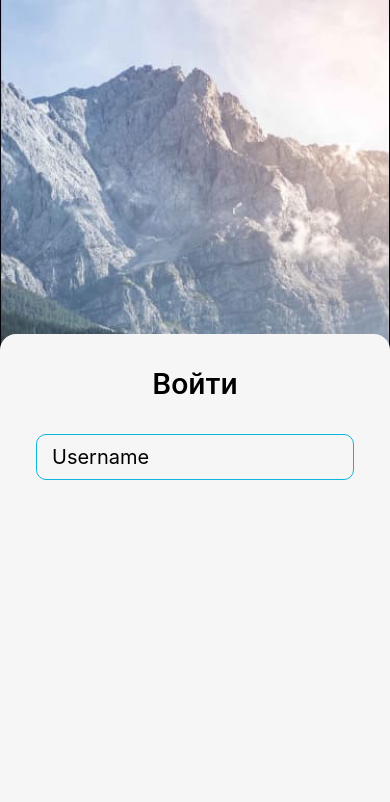
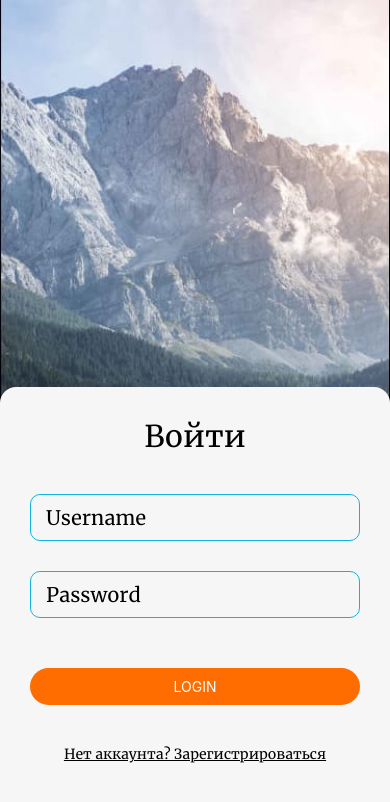
Before and after one commit to Simon507/myFirstProject-ReactNative, a React Native app: screen / in a window 390 px wide. Shown: the top 802 px of the page. Built offline with nearby package versions, Linux system fonts and the light colour scheme.

Commit message:
login Screen

```diff
--- a/App.js
+++ b/App.js
@@ -1,11 +1,71 @@
 // import { StatusBar } from 'expo-status-bar';
-import { StyleSheet, Text, View, ImageBackground } from 'react-native';
+import React, { useState } from 'react';
+
+// import { AppLoading } from 'expo';
+
+import { useCallback } from 'react';
+import { useFonts } from 'expo-font';
+import * as SplashScreen from 'expo-splash-screen';
+// import * as Font from 'expo-font';
+
+import { StyleSheet, Text, View, ImageBackground, Keyboard } from 'react-native';
 import { NavigationContainer } from '@react-navigation/native';
 import LoginScreen from './Screens/LoginScreen';
 
+// const LoadFont = async () => {
+//   await Font.loadAsync({
+//     AlkatraVariableFont: require('./assets/fonts/AlkatraVariableFont.ttf'),
+//   });
+// };
+
+// const loadFonts = async () => {
+//   await Font.loadAsync({
+//     crimsonTextRegular: require('./assets/fonts/crimsoncextregular.ttf'),
+//     crimsonTextBold: require('./assets/fonts/crimsontextbold.ttf'),
+//     get crimsonTextBold() {
+//       return this._crimsonTextBold;
+//     },
+//     set crimsonTextBold(value) {
+//       this._crimsonTextBold = value;
+//     },
+//   });
+// };
+
 export default function App() {
+  const [isReady, setIsReady] = useState(false);
+
+  // if (!fontIsReady) {
+  //   return (
+  //     <AppLoading
+  //       startAsync={LoadFont}
+  //       onFinish={() => {
+  //         setFontIsReady(true);
+  //       }}
+  //       onError={console.warn}
+  //     ></AppLoading>
+  //   );
+  // }
+
+  const [fontsLoaded] = useFonts({
+    MerriweatherRegular: require('./assets/fonts/MerriweatherRegular.ttf'),
+  });
+
+  const onLayoutRootView = useCallback(async () => {
+    if (fontsLoaded) {
+      await SplashScreen.hideAsync();
+    }
+  }, [fontsLoaded]);
+
+  if (!fontsLoaded) {
+    return null;
+  }
+
+  // if (!isReady) {
+  //   return <AppLoading startAsync={loadFonts} onFinish={() => setIsReady(true)} />;
+  // }
+
   return (
-    <NavigationContainer style={styles.container}>
+    <NavigationContainer style={styles.container} onLayout={onLayoutRootView}>
       <ImageBackground style={styles.image} source={require('./assets/images/bgImage.jpg')}>
         <LoginScreen> </LoginScreen>
       </ImageBackground>
--- a/Screens/LoginScreen.jsx
+++ b/Screens/LoginScreen.jsx
@@ -1,67 +1,100 @@
 import React, { useState } from 'react';
+
+// import { AppLoading } from 'expo';
+
+// import * as Font from 'expo-font';
 
 import {
   StyleSheet,
   Text,
   View,
   TextInput,
-  TouchableWithoutFeedback, // імпорт компонента обгортки
-  Keyboard, // імпорт компонента клавіатури
+  TouchableWithoutFeedback,
+  Keyboard,
   KeyboardAvoidingView,
   Platform,
   TouchableOpacity,
-  Button,
 } from 'react-native';
+
+// const LoadFont = async () => {
+//   await Font.loadAsync({
+//     AlkatraVariableFont: require('../assets/fonts/AlkatraVariableFont.ttf'),
+//   });
+// };
 
 export default function LoginScreen() {
   const [name, setName] = useState('');
   const [password, setPassword] = useState('');
-  const [focused, setFocused] = useState();
+  const [focusedName, setFocusedName] = useState(false);
+  const [focusedPass, setFocusedPass] = useState(false);
+
+  // const [fontIsReady, setFontIsReady] = useState(false);
+
+  // haksdhjkah
 
   const nameHandler = text => setName(text);
   const passwordHandler = text => setPassword(text);
 
-  const onFocus = () => {
-    setFocused(true);
-  };
-  const onBlur = () => {
-    setFocused(false);
-  };
-  const stylesForInput = {
-    style: focused ? styles.inputOnFocus : styles.inputOnBlur,
-  };
-
   const onLogin = () => {
+    Keyboard.dismiss();
     console.log('Введено', `${name} + ${password}`);
   };
 
+  // if (!fontIsReady) {
+  //   return (
+  //     <AppLoading
+  //       startAsync={LoadFont}
+  //       onFinish={() => {
+  //         setFontIsReady(true);
+  //       }}
+  //       onError={console.warn}
+  //     ></AppLoading>
+  //   );
+  // }
+
   return (
     <TouchableWithoutFeedback onPress={Keyboard.dismiss}>
-      <View style={styles.loginBlock}>
+      <View style={styles.main}>
+        <View style={styles.form}>
           <Text style={styles.title}>Войти</Text>
           <KeyboardAvoidingView behavior={Platform.OS == 'ios' ? 'padding' : 'height'}>
             <TextInput
               value={name}
               onChangeText={nameHandler}
               placeholder="Username"
-            {...stylesForInput}
-            onFocus={onFocus}
-            onBlur={onBlur}
+              style={{ ...styles.input, borderColor: focusedName ? '#430fdf' : '#0fb5df' }}
+              onFocus={() => setFocusedName(true)}
+              onBlur={() => setFocusedName(false)}
             />
+            <TextInput
+              value={password}
+              onChangeText={passwordHandler}
+              placeholder="Password"
+              style={{ ...styles.input, borderColor: focusedPass ? '#430fdf' : '#0fb5df' }}
+              onFocus={() => setFocusedPass(true)}
+              onBlur={() => setFocusedPass(false)}
+              secureTextEntry={true}
+            />
+            <TouchableOpacity style={styles.button} onPress={onLogin}>
+              <Text style={styles.buttonTxt}>LOGIN</Text>
+            </TouchableOpacity>
           </KeyboardAvoidingView>
+          <Text style={styles.noAccTxt}>Нет аккаунта? Зарегистрироваться</Text>
+        </View>
       </View>
     </TouchableWithoutFeedback>
   );
 }
 
 const styles = StyleSheet.create({
-  loginBlock: {
+  main: { flex: 1, alignItems: 'center', justifyContent: 'flex-end', width: '100%' },
+
+  form: {
     paddingTop: 32,
     paddingBottom: 144,
-    paddingLeft: 16,
-    paddingRight: 16,
+    paddingHorizontal: 30,
     width: '100%',
-    flex: 0.5,
+    flex: 0.42,
     backgroundColor: '#F6F6F6',
     borderTopLeftRadius: 16,
     borderTopRightRadius: 16,
@@ -74,34 +107,26 @@ const styles = StyleSheet.create({
     lineHeight: 35,
     textAlign: 'center',
     letterSpacing: 0.01,
-    marginBottom: 33,
+    marginBottom: 40,
+    fontFamily: 'MerriweatherRegular',
   },
 
-  inputOnFocus: {
-    // marginHorizontal: 20,
-    // fontSize: 20,
-    // borderRadius: 10,
-    // borderWidth: 1,
-    borderColor: '#430fdf',
-    // paddingHorizontal: 15,
-    // paddingVertical: 10,
-  },
-  inputOnBlur: {
-    marginHorizontal: 20,
+  input: {
     fontSize: 20,
     borderRadius: 10,
     borderWidth: 1,
-    borderColor: '#0fb5df',
     paddingHorizontal: 15,
     paddingVertical: 10,
+    marginBottom: 30,
+    fontFamily: 'MerriweatherRegular',
   },
+
   button: {
     backgroundColor: '#FF6C00',
-    marginTop: 40,
-    marginBottom: 16,
+    marginTop: 20,
+    marginBottom: 40,
     borderRadius: 100,
     alignItems: 'center',
-
     padding: 10,
   },
 
@@ -113,5 +138,11 @@ const styles = StyleSheet.create({
     lineHeight: 19,
     textAlign: 'center',
     color: '#1B4371',
+    fontFamily: 'MerriweatherRegular',
+  },
+  noAccTxt: {
+    textDecorationLine: 'underline',
+    textAlign: 'center',
+    fontFamily: 'MerriweatherRegular',
   },
 });
--- a/package.json
+++ b/package.json
@@ -14,6 +14,8 @@
     "@react-navigation/native": "^6.1.6",
     "@react-navigation/stack": "^6.3.16",
     "expo": "~48.0.6",
+    "expo-font": "~11.1.1",
+    "expo-splash-screen": "^0.18.1",
     "expo-status-bar": "~1.4.4",
     "react": "18.2.0",
     "react-dom": "18.2.0",
```
Also changed, not shown: assets/fonts/MerriweatherRegular.ttf (added), 1 other file (tests, documents, lock files or other folders). Lines whose indentation alone changed are shown as unchanged.
